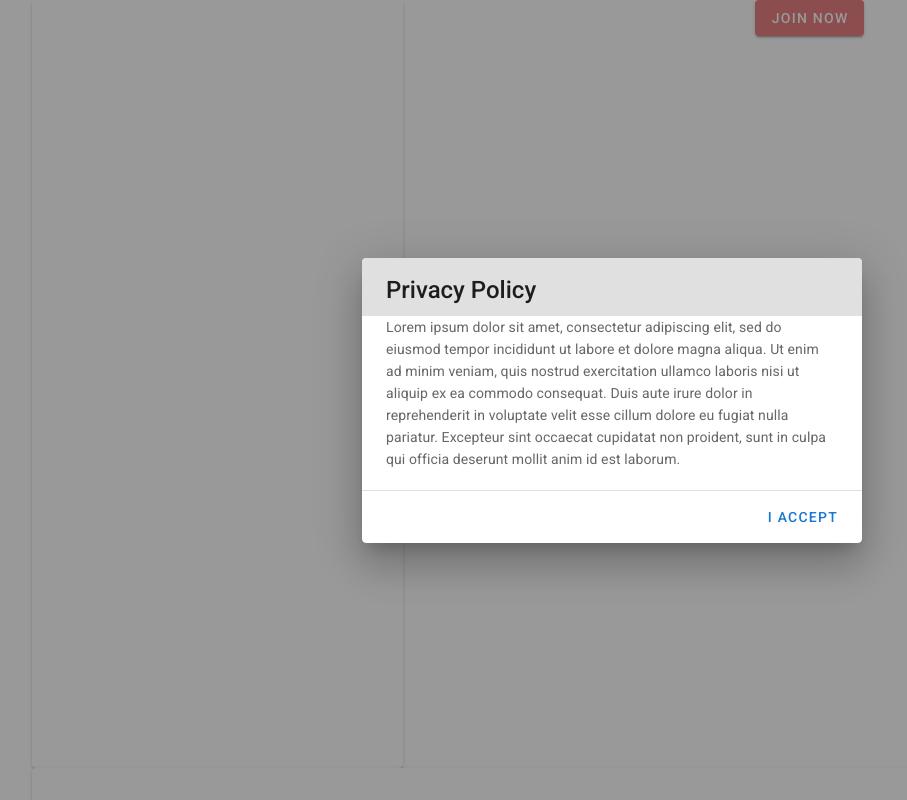
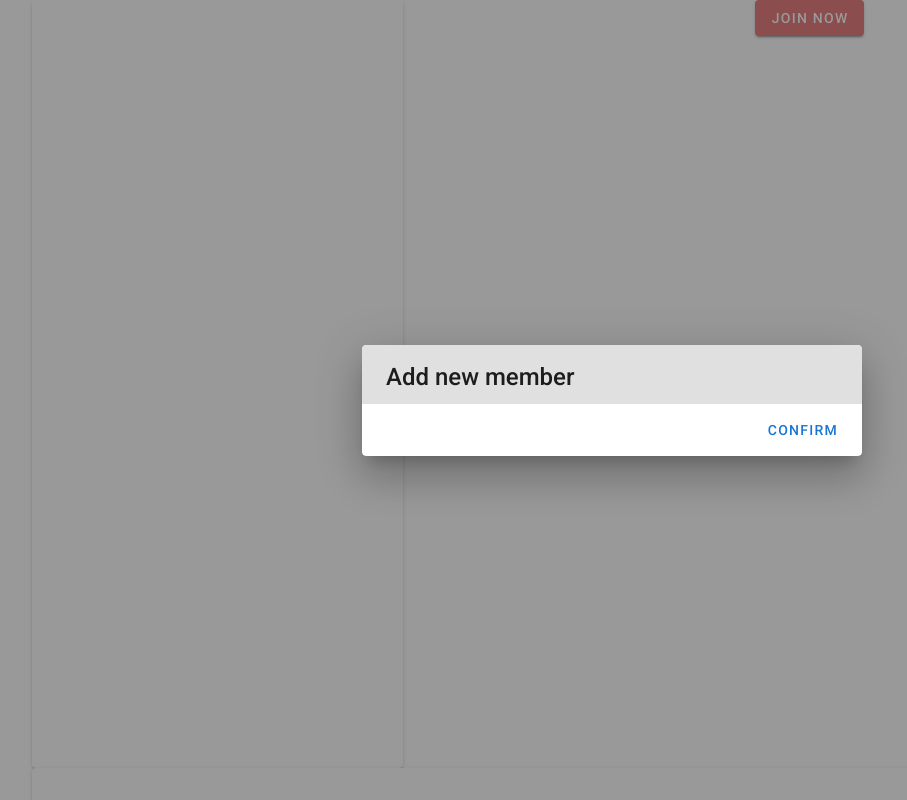
Before and after one commit to laresolution/internship-league-ccg2023, a Nuxt app: page /demo in a window 1280 px wide. Both pictures are taken after a click on the button "JOIN NOW". Shown: the top 800 px of the page, without its empty margins (28-935 px from the left). Built offline with nearby package versions, Linux system fonts and the light colour scheme.

Commit message:
Update AddDialog.vue

```diff
--- a/components/AddDialog.vue
+++ b/components/AddDialog.vue
@@ -17,12 +17,10 @@
 
         <v-card>
           <v-card-title class="text-h5 grey lighten-2">
-            Privacy Policy
+            Add new member
           </v-card-title>
 
-          <v-card-text>
-            Lorem ipsum dolor sit amet, consectetur adipiscing elit, sed do eiusmod tempor incididunt ut labore et dolore magna aliqua. Ut enim ad minim veniam, quis nostrud exercitation ullamco laboris nisi ut aliquip ex ea commodo consequat. Duis aute irure dolor in reprehenderit in voluptate velit esse cillum dolore eu fugiat nulla pariatur. Excepteur sint occaecat cupidatat non proident, sunt in culpa qui officia deserunt mollit anim id est laborum.
-          </v-card-text>
+
 
           <v-divider></v-divider>
 
@@ -31,9 +29,9 @@
             <v-btn
               color="primary"
               text
-              @click="goHome"
+              @click="redirect"
             >
-              I accept
+              Confirm
             </v-btn>
           </v-card-actions>
         </v-card>
@@ -48,8 +46,8 @@
       }
     },
     methods: {
-        goHome() {
-      this.$router.push('/members');
+      redirect() {
+      this.$router.push('/');
     },
     }
   }
```
